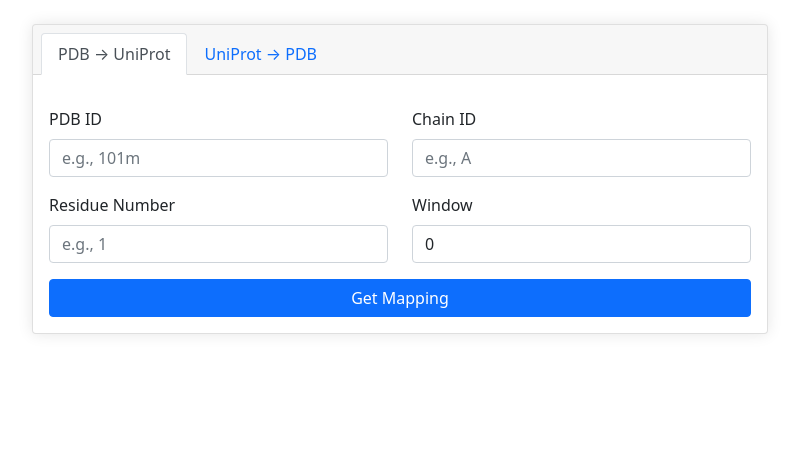
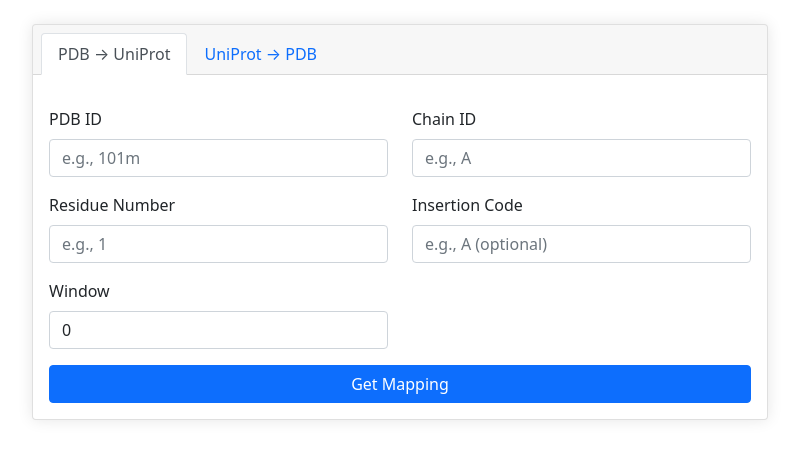
Before and after one commit to MicheleBonus/resx, a Flask app: page / in a window 1280 px wide. Shown: the part 56-515 px from the top of the page, without its empty margins (240-1039 px from the left). Run offline with Flask 3, Linux system fonts and the light colour scheme.

Commit message:
insertion code handling
fixed an issue where the insertion code was neither allowed in the PDB=>UniProt query nor included in the UniProt=>PDB report

```diff
--- a/app.py
+++ b/app.py
@@ -14,11 +14,13 @@ def map_pdb():
     chain_id = request.form.get('chain_id')
     residue = request.form.get('residue')
     window = request.form.get('window', 0)
+    insertion_code = request.form.get('insertion_code', '')
 
     with get_db() as conn:
         query = """
         SELECT
             pdb_residue_number,
+            pdb_residue_insertion_code,
             pdb_residue_name,
             uniprot_accession_id,
             uniprot_residue_number,
@@ -27,7 +29,6 @@ def map_pdb():
         WHERE pdb_accession_id = ?
         AND pdb_chain_id = ?
         AND pdb_residue_number BETWEEN ? AND ?
-        ORDER BY pdb_residue_number
         """
         params = [
             pdb_id.lower(),
@@ -35,6 +36,14 @@ def map_pdb():
             int(residue) - int(window),
             int(residue) + int(window)
         ]
+
+        if insertion_code:
+            query += " AND pdb_residue_insertion_code = ?"
+            params.append(insertion_code)
+        else:
+            query += " AND (pdb_residue_insertion_code IS NULL OR pdb_residue_insertion_code = '')"
+
+        query += " ORDER BY pdb_residue_number, pdb_residue_insertion_code"
 
         result = pl.read_database(query, conn, execute_options={"parameters": params})
 
@@ -55,13 +64,13 @@ def map_uniprot():
             pdb_accession_id,
             pdb_chain_id,
             pdb_residue_number,
+            pdb_residue_insertion_code,
             pdb_residue_name,
-            uniprot_residue_number,
             uniprot_residue_name
         FROM residues
         WHERE uniprot_accession_id = ?
         AND uniprot_residue_number BETWEEN ? AND ?
-        ORDER BY pdb_accession_id, pdb_chain_id, pdb_residue_number
+        ORDER BY pdb_accession_id, pdb_chain_id, pdb_residue_number, pdb_residue_insertion_code
         """
         params = [
             uniprot_id,
--- a/templates/index.html
+++ b/templates/index.html
@@ -1,16 +1,18 @@
-{% extends "base.html" %}
-
-{% block content %}
+{% extends "base.html" %} {% block content %}
 <div class="row justify-content-center">
   <div class="col-md-8">
     <div class="card">
       <div class="card-header">
         <ul class="nav nav-tabs card-header-tabs">
           <li class="nav-item">
-                        <a class="nav-link active" data-bs-toggle="tab" href="#pdb">PDB → UniProt</a>
+            <a class="nav-link active" data-bs-toggle="tab" href="#pdb"
+              >PDB → UniProt</a
+            >
           </li>
           <li class="nav-item">
-                        <a class="nav-link" data-bs-toggle="tab" href="#uniprot">UniProt → PDB</a>
+            <a class="nav-link" data-bs-toggle="tab" href="#uniprot"
+              >UniProt → PDB</a
+            >
           </li>
         </ul>
       </div>
@@ -21,28 +23,65 @@
               <div class="row mb-3">
                 <div class="col-md-6">
                   <label class="form-label">PDB ID</label>
-                                    <input type="text" class="form-control" name="pdb_id"
-                                           placeholder="e.g., 101m" maxlength="4" required>
+                  <input
+                    type="text"
+                    class="form-control"
+                    name="pdb_id"
+                    placeholder="e.g., 101m"
+                    maxlength="4"
+                    required
+                  />
                 </div>
                 <div class="col-md-6">
                   <label class="form-label">Chain ID</label>
-                                    <input type="text" class="form-control" name="chain_id"
-                                           placeholder="e.g., A" maxlength="1" required>
+                  <input
+                    type="text"
+                    class="form-control"
+                    name="chain_id"
+                    placeholder="e.g., A"
+                    maxlength="1"
+                    required
+                  />
                 </div>
               </div>
               <div class="row mb-3">
                 <div class="col-md-6">
                   <label class="form-label">Residue Number</label>
-                                    <input type="number" class="form-control" name="residue"
-                                           placeholder="e.g., 1" required>
+                  <input
+                    type="number"
+                    class="form-control"
+                    name="residue"
+                    placeholder="e.g., 1"
+                    required
+                  />
                 </div>
                 <div class="col-md-6">
-                                    <label class="form-label">Window</label>
-                                    <input type="number" class="form-control" name="window"
-                                           value="0" min="0" max="10">
+                  <label class="form-label">Insertion Code</label>
+                  <input
+                    type="text"
+                    class="form-control"
+                    name="insertion_code"
+                    placeholder="e.g., A (optional)"
+                    maxlength="1"
+                  />
                 </div>
               </div>
-                            <button type="submit" class="btn btn-primary w-100">Get Mapping</button>
+              <div class="row mb-3">
+                <div class="col-md-6">
+                  <label class="form-label">Window</label>
+                  <input
+                    type="number"
+                    class="form-control"
+                    name="window"
+                    value="0"
+                    min="0"
+                    max="10"
+                  />
+                </div>
+              </div>
+              <button type="submit" class="btn btn-primary w-100">
+                Get Mapping
+              </button>
             </form>
           </div>
 
@@ -50,83 +89,116 @@
             <form id="uniprotForm" class="mt-3">
               <div class="mb-3">
                 <label class="form-label">UniProt ID</label>
-								<input type="text" class="form-control" name="uniprot_id"
-									   placeholder="e.g., P02185" required>
+                <input
+                  type="text"
+                  class="form-control"
+                  name="uniprot_id"
+                  placeholder="e.g., P02185"
+                  required
+                />
               </div>
               <div class="row mb-3">
                 <div class="col-md-6">
                   <label class="form-label">Residue Number</label>
-									<input type="number" class="form-control" name="residue"
-										   placeholder="e.g., 1" required>
+                  <input
+                    type="number"
+                    class="form-control"
+                    name="residue"
+                    placeholder="e.g., 1"
+                    required
+                  />
                 </div>
                 <div class="col-md-6">
                   <label class="form-label">Window</label>
-									<input type="number" class="form-control" name="window"
-										   value="0" min="0" max="10">
+                  <input
+                    type="number"
+                    class="form-control"
+                    name="window"
+                    value="0"
+                    min="0"
+                    max="10"
+                  />
                 </div>
               </div>
-							<button type="submit" class="btn btn-primary w-100">Get Mapping</button>
+              <button type="submit" class="btn btn-primary w-100">
+                Get Mapping
+              </button>
             </form>
           </div>
         </div>
 
-                <div id="results" class="mt-4" style="display: none;">
+        <div id="results" class="mt-4" style="display: none">
           <h5>Results:</h5>
           <div class="table-responsive">
             <table class="table table-bordered table-striped">
               <thead>
-                                <tr>
+                <tr id="resultsHeader">
                   <th>PDB Residue</th>
+                  <th>Insertion Code</th>
                   <th>PDB AA</th>
                   <th>UniProt ID</th>
                   <th>UniProt Residue</th>
                   <th>UniProt AA</th>
                 </tr>
               </thead>
-                            <tbody id="resultsBody">
-                            </tbody>
+              <tbody id="resultsBody"></tbody>
             </table>
           </div>
         </div>
 
-                <div id="error" class="alert alert-danger mt-4" style="display: none;">
-                </div>
+        <div
+          id="error"
+          class="alert alert-danger mt-4"
+          style="display: none"
+        ></div>
       </div>
     </div>
   </div>
 </div>
 
 <script>
-document.getElementById('pdbForm').onsubmit = function(e) {
+  document.getElementById("pdbForm").onsubmit = function (e) {
     e.preventDefault();
 
     const formData = new FormData(e.target);
 
-    fetch('/map/pdb', {
-        method: 'POST',
-        body: formData
+    fetch("/map/pdb", {
+      method: "POST",
+      body: formData,
     })
-    .then(response => response.json())
-    .then(data => {
-        const resultsDiv = document.getElementById('results');
-        const errorDiv = document.getElementById('error');
-        const resultsBody = document.getElementById('resultsBody');
+      .then((response) => response.json())
+      .then((data) => {
+        const resultsDiv = document.getElementById("results");
+        const errorDiv = document.getElementById("error");
+        const resultsBody = document.getElementById("resultsBody");
+        const resultsHeader = document.getElementById("resultsHeader");
 
         if (data.error) {
           errorDiv.textContent = data.error;
-            errorDiv.style.display = 'block';
-            resultsDiv.style.display = 'none';
+          errorDiv.style.display = "block";
+          resultsDiv.style.display = "none";
           return;
         }
 
-        errorDiv.style.display = 'none';
-        resultsDiv.style.display = 'block';
-        resultsBody.innerHTML = '';
+        errorDiv.style.display = "none";
+        resultsDiv.style.display = "block";
+        resultsBody.innerHTML = "";
 
-        data.forEach(row => {
+        // Update table headers for PDB results
+        resultsHeader.innerHTML = `
+            <th>PDB Residue</th>
+            <th>Insertion Code</th>
+            <th>PDB AA</th>
+            <th>UniProt ID</th>
+            <th>UniProt Residue</th>
+            <th>UniProt AA</th>
+        `;
+
+        data.forEach((row) => {
           resultsBody.innerHTML += `
                 <tr>
                     <td>${row.pdb_residue_number}</td>
+                    <td>${row.pdb_residue_insertion_code || "-"}</td>
                     <td>${row.pdb_residue_name}</td>
                     <td>${row.uniprot_accession_id}</td>
                     <td>${row.uniprot_residue_number}</td>
@@ -135,63 +207,69 @@ document.getElementById('pdbForm').onsubmit = function(e) {
             `;
         });
       })
-    .catch(error => {
-        document.getElementById('error').textContent = 'An error occurred while fetching the data.';
-        document.getElementById('error').style.display = 'block';
-        document.getElementById('results').style.display = 'none';
+      .catch((error) => {
+        document.getElementById("error").textContent =
+          "An error occurred while fetching the data.";
+        document.getElementById("error").style.display = "block";
+        document.getElementById("results").style.display = "none";
       });
   };
-document.getElementById('uniprotForm').onsubmit = function(e) {
+
+  document.getElementById("uniprotForm").onsubmit = function (e) {
     e.preventDefault();
 
     const formData = new FormData(e.target);
 
-    fetch('/map/uniprot', {
-        method: 'POST',
-        body: formData
+    fetch("/map/uniprot", {
+      method: "POST",
+      body: formData,
     })
-    .then(response => response.json())
-    .then(data => {
-        const resultsDiv = document.getElementById('results');
-        const errorDiv = document.getElementById('error');
-        const resultsBody = document.getElementById('resultsBody');
+      .then((response) => response.json())
+      .then((data) => {
+        const resultsDiv = document.getElementById("results");
+        const errorDiv = document.getElementById("error");
+        const resultsBody = document.getElementById("resultsBody");
+        const resultsHeader = document.getElementById("resultsHeader");
 
         if (data.error) {
           errorDiv.textContent = data.error;
-            errorDiv.style.display = 'block';
-            resultsDiv.style.display = 'none';
+          errorDiv.style.display = "block";
+          resultsDiv.style.display = "none";
           return;
         }
 
-        errorDiv.style.display = 'none';
-        resultsDiv.style.display = 'block';
-        resultsBody.innerHTML = '';
+        errorDiv.style.display = "none";
+        resultsDiv.style.display = "block";
+        resultsBody.innerHTML = "";
 
         // Update table headers for UniProt results
-        document.querySelector('#results thead tr').innerHTML = `
+        resultsHeader.innerHTML = `
             <th>PDB ID</th>
             <th>Chain</th>
             <th>PDB Residue</th>
+            <th>Insertion Code</th>
             <th>PDB AA</th>
             <th>UniProt AA</th>
         `;
 
-        data.forEach(row => {
+        data.forEach((row) => {
           resultsBody.innerHTML += `
                 <tr>
                     <td>${row.pdb_accession_id}</td>
                     <td>${row.pdb_chain_id}</td>
                     <td>${row.pdb_residue_number}</td>
+                    <td>${row.pdb_residue_insertion_code || "-"}</td>
                     <td>${row.pdb_residue_name}</td>
                     <td>${row.uniprot_residue_name}</td>
                 </tr>
             `;
         });
       })
-    .catch(error => {
-        document.getElementById('error').textContent = 'An error occurred while fetching the data.';
-        document.getElementById('error').style.display = 'block';
-        document.getElementById('results').style.display = 'none';
+      .catch((error) => {
+        document.getElementById("error").textContent =
+          "An error occurred while fetching the data.";
+        document.getElementById("error").style.display = "block";
+        document.getElementById("results").style.display = "none";
       });
   };
 </script>
```
Lines whose indentation alone changed are shown as unchanged.
